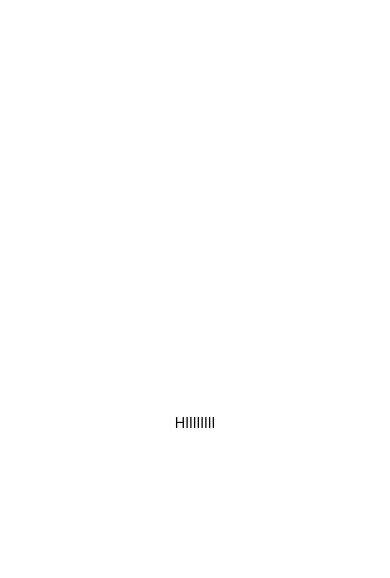
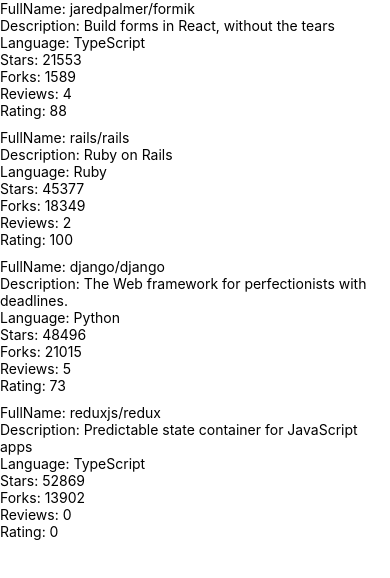
Before and after one commit to hajarNasr/fullstackopen-react-native, a React Native app: screen / in a window 390 px wide. Shown: the top 578 px of the page. Built offline with nearby package versions, Linux system fonts and the light colour scheme.

Commit message:
Exercise 10.3: the reviewed repositories list

```diff
--- a/App.js
+++ b/App.js
@@ -1,25 +1,9 @@
 import React from "react";
-import {
-  StyleSheet,
-  Text,
-  View
-} from "react-native";
+import './components/Main';
+import Main from "./components/Main";
 
 export default function App() {
   return (
-    <View style={styles.container}>
-      <Text>
-        HIIIIIIII
-      </Text>
-    </View>
+    <Main/>
   );
 }
-
-const styles = StyleSheet.create({
-  container: {
-    flex: 1,
-    backgroundColor: "#fff",
-    alignItems: "center",
-    justifyContent: "center",
-  },
-});
--- /dev/null
+++ b/components/Main.jsx
@@ -0,0 +1,22 @@
+import React from "react";
+import Constants from "expo-constants";
+import { Text, StyleSheet, View } from "react-native";
+import RepositoryList from "./RepositoryList";
+
+const styles = StyleSheet.create({
+  container: {
+    marginTop: Constants.statusBarHeight,
+    flexGrow: 1,
+    flexShrink: 1,
+  },
+});
+
+const Main = () => {
+  return (
+    <View style={styles.container}>
+      <RepositoryList />
+    </View>
+  );
+};
+
+export default Main;
--- /dev/null
+++ b/components/RepositoryItem.jsx
@@ -0,0 +1,32 @@
+import React from 'react';
+import { View, Text } from 'react-native';
+
+const RepositoryItem = ({item})=>{
+    return(
+        <View>
+           <View>
+               <Text>FullName: {item.fullName}</Text>
+           </View>
+           <View>
+               <Text>Description: {item.description}</Text>
+           </View>
+           <View>
+               <Text>Language: {item.language}</Text>
+           </View>
+           <View>
+               <Text>Stars: {item.stargazersCount}</Text>
+           </View>
+           <View>
+               <Text>Forks: {item.forksCount}</Text>
+           </View>
+           <View>
+               <Text>Reviews: {item.reviewCount}</Text>
+           </View>
+           <View>
+               <Text>Rating: {item.ratingAverage}</Text>
+           </View>
+        </View>
+    )
+}
+
+export default RepositoryItem;
--- /dev/null
+++ b/components/RepositoryList.jsx
@@ -0,0 +1,75 @@
+import React from 'react';
+import { FlatList, View, StyleSheet } from 'react-native';
+import RepositoryItem from './RepositoryItem';
+
+const styles = StyleSheet.create({
+  separator: {
+    height: 10,
+  },
+});
+
+const repositories = [
+  {
+    id: 'jaredpalmer.formik',
+    fullName: 'jaredpalmer/formik',
+    description: 'Build forms in React, without the tears',
+    language: 'TypeScript',
+    forksCount: 1589,
+    stargazersCount: 21553,
+    ratingAverage: 88,
+    reviewCount: 4,
+    ownerAvatarUrl: 'https://avatars2.githubusercontent.com/u/4060187?v=4',
+  },
+  {
+    id: 'rails.rails',
+    fullName: 'rails/rails',
+    description: 'Ruby on Rails',
+    language: 'Ruby',
+    forksCount: 18349,
+    stargazersCount: 45377,
+    ratingAverage: 100,
+    reviewCount: 2,
+    ownerAvatarUrl: 'https://avatars1.githubusercontent.com/u/4223?v=4',
+  },
+  {
+    id: 'django.django',
+    fullName: 'django/django',
+    description: 'The Web framework for perfectionists with deadlines.',
+    language: 'Python',
+    forksCount: 21015,
+    stargazersCount: 48496,
+    ratingAverage: 73,
+    reviewCount: 5,
+    ownerAvatarUrl: 'https://avatars2.githubusercontent.com/u/27804?v=4',
+  },
+  {
+    id: 'reduxjs.redux',
+    fullName: 'reduxjs/redux',
+    description: 'Predictable state container for JavaScript apps',
+    language: 'TypeScript',
+    forksCount: 13902,
+    stargazersCount: 52869,
+    ratingAverage: 0,
+    reviewCount: 0,
+    ownerAvatarUrl: 'https://avatars3.githubusercontent.com/u/13142323?v=4',
+  },
+];
+
+const ItemSeparator = () => <View style={styles.separator} />;
+
+const RepositoryList = () => {
+  return (
+    <FlatList
+      data={repositories}
+      ItemSeparatorComponent={ItemSeparator}
+      keyExtractor= {item=>item.id}
+      renderItem={({item, index})=>(
+            <RepositoryItem
+                item = {item}
+            />
+      )}
+    />
+  );
+};
+
+export default RepositoryList;
```
